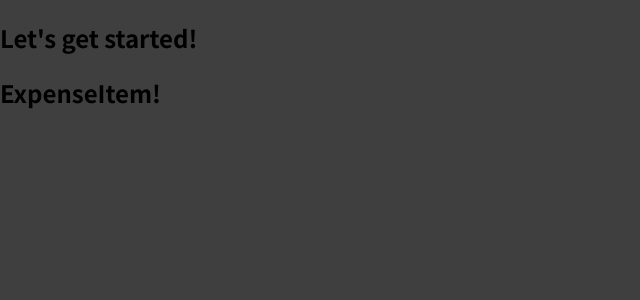
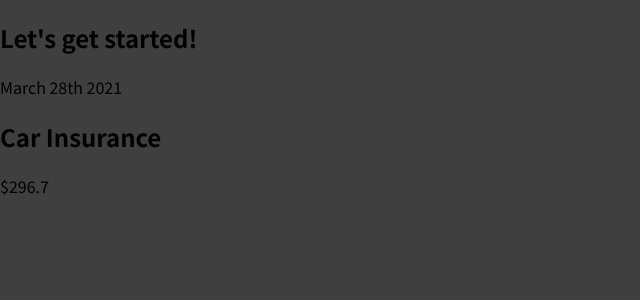
Before and after one commit to hafsasaleem27/expenses-list, a React (Create React App) app: page / in a window 1280 px wide. Shown: the top 300 px of the page, without its empty margins (0-640 px from the left). Built offline with nearby package versions, Linux system fonts and the light colour scheme.

Commit message:
Added hard-coded values for expense item

```diff
--- a/src/components/ExpenseItem.js
+++ b/src/components/ExpenseItem.js
@@ -2,7 +2,13 @@
 
 function ExpenseItem() {
     return (
-        <h2>ExpenseItem!</h2>
+        <div>
+            <div>March 28th 2021</div>
+            <div>
+                <h2>Car Insurance</h2>
+                <div>$296.7</div>
+            </div>
+        </div>
     );
 }
 
```
